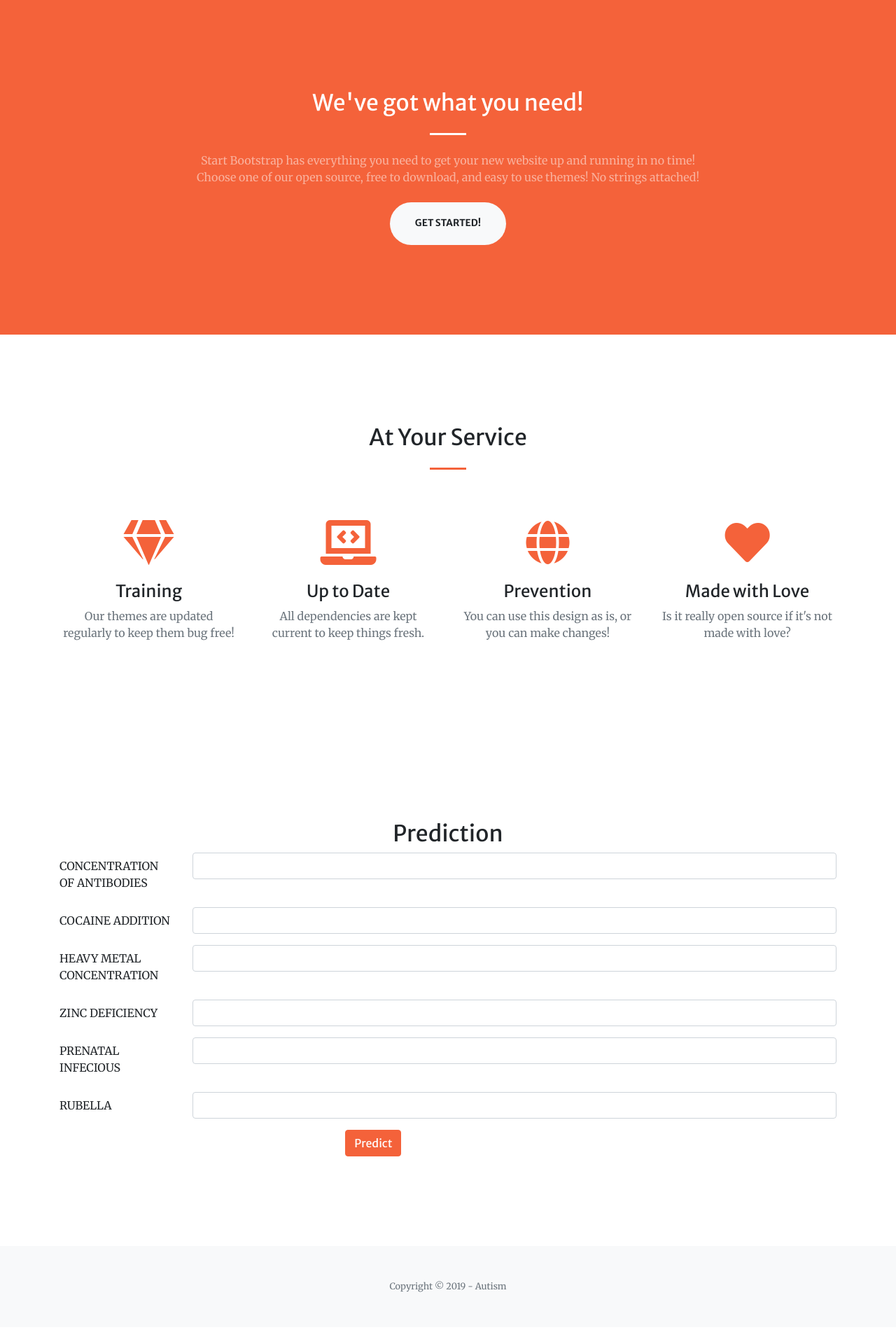
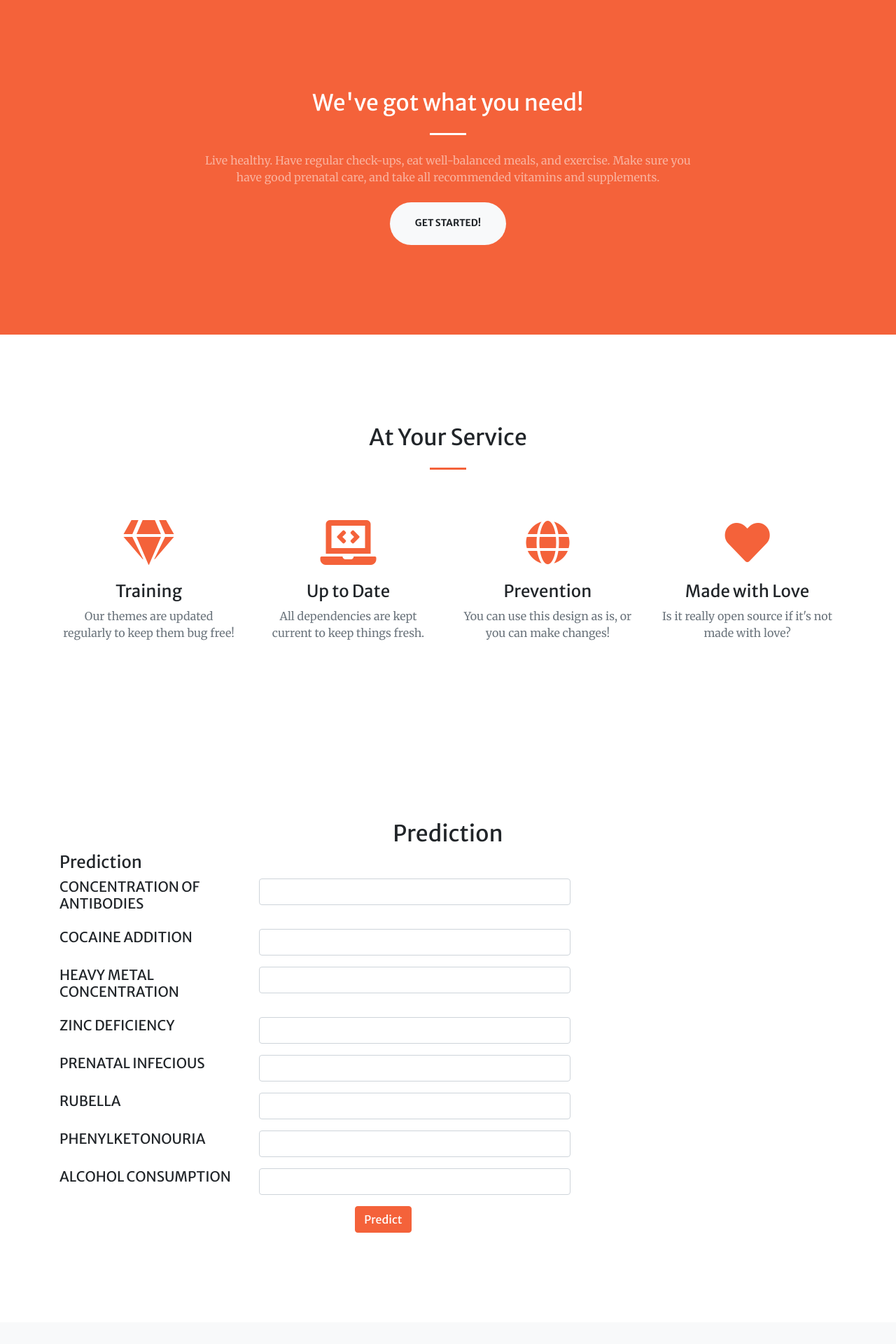
Before and after one commit to keerthivasan123/sairam_hackathon, a Django app: page / in a window 1280 px wide. Shown: the part 800-2720 px from the top of the page at 70% size. Before the commit the page ends 2646 px from the top, so only its background shows below. Run offline with Django 3.2, Linux system fonts and the light colour scheme; some libraries are stand-ins or nearby versions.

Commit message:
Templates added

```diff
--- a/autism/templates/autism/base.html
+++ b/autism/templates/autism/base.html
@@ -39,6 +39,9 @@
             </button>
             <div class="collapse navbar-collapse" id="navbarResponsive">
                 <ul class="navbar-nav ml-auto my-2 my-lg-0">
+                    <li class="nav-item">
+                       <a class="nav-link js-scroll-trigger" href="#home">Home</a>
+                  </li>
                     <li class="nav-item">
                         <a class="nav-link js-scroll-trigger" href="#about">About</a>
                     </li>
--- a/autism/templates/autism/home.html
+++ b/autism/templates/autism/home.html
@@ -12,9 +12,14 @@
                 <hr class="divider my-4">
             </div>
             <div class="col-lg-8 align-self-baseline">
-                <p class="text-white-75 font-weight-light mb-5">Diagnosing autism spectrum disorder (ASD) can be difficult, since there is no medical test, like a blood test, to diagnose the disorders. Doctors look at the child’s behavior and development to make a diagnosis.
+                <p class="text-white-75 font-weight-light mb-5">Diagnosing autism spectrum disorder (ASD) can be
+                    difficult, since there is no medical test, like a blood test, to diagnose the disorders. Doctors
+                    look at the child’s behavior and development to make a diagnosis.
 
-                        ASD can sometimes be detected at 18 months or younger. By age 2, a diagnosis by an experienced professional can be considered very reliable.[1] However, many children do not receive a final diagnosis until much older. This delay means that children with an ASD might not get the help they need.</p>
+                    ASD can sometimes be detected at 18 months or younger. By age 2, a diagnosis by an experienced
+                    professional can be considered very reliable. However, many children do not receive a final
+                    diagnosis until much older. This delay means that children with an ASD might not get the help they
+                    need.</p>
                 <a class="btn btn-primary btn-xl js-scroll-trigger" href="#about">Find Out More</a>
             </div>
         </div>
@@ -28,9 +33,10 @@
             <div class="col-lg-8 text-center">
                 <h2 class="text-white mt-0">We've got what you need!</h2>
                 <hr class="divider light my-4">
-                <p class="text-white-50 mb-4">Start Bootstrap has everything you need to get your new website up and
-                    running in no time! Choose one of our open source, free to download, and easy to use themes! No
-                    strings attached!</p>
+                <p class="text-white-50 mb-4">Live healthy. Have regular check-ups, eat well-balanced meals, and
+                    exercise. Make sure you have good prenatal care, and take all recommended vitamins and supplements.
+
+                </p>
                 <a class="btn btn-light btn-xl js-scroll-trigger" href="#services">Get Started!</a>
             </div>
         </div>
@@ -75,44 +81,59 @@
     </div>
 </section>
 <section class="page-section" id="predict">
-    <div class="container">
+    <div class="container justify-content-center">
         <h2 class="text-center mt-0">Prediction</h2>
-        <form>
+        <h4>Prediction</h4>
+
+        <form action="predicted" method="POST">
+            {% csrf_token %}
             <div class="form-group row">
-              <label for="inputEmail3" class="col-sm-2 col-form-label">CONCENTRATION OF ANTIBODIES</label>
-              <div class="col-sm-10">
-                <input type="text" class="form-control" id="inputEmail3" placeholder="">
+                <label for="type1" class="h5 mb-2 col-sm-3">CONCENTRATION OF ANTIBODIES</label>
+                <div class="col-sm-5">
+                    <input type="text" class="form-control" id="type1" name="type1">
                 </div>
             </div>
             <div class="form-group row">
-              <label for="inputPassword3" class="col-sm-2 col-form-label">COCAINE ADDITION</label>
-              <div class="col-sm-10">
-                <input type="text" class="form-control" id="inputPassword3" placeholder="">
+                <label for="type2" class="h5 mb-2 col-sm-3">COCAINE ADDITION</label>
+                <div class="col-sm-5">
+                    <input type="text" class="form-control" id="type2" name="type2">
                 </div>
             </div>
             <div class="form-group row">
-                <label for="inputPassword3" class="col-sm-2 col-form-label">HEAVY METAL CONCENTRATION</label>
-                <div class="col-sm-10">
-                  <input type="text" class="form-control" id="inputPassword3" placeholder="">
+                <label for="type3" class="h5 mb-2 col-sm-3">HEAVY METAL CONCENTRATION</label>
+                <div class="col-sm-5">
+                    <input type="text" class="form-control" id="type3" name="type3">
                 </div>
             </div>
             <div class="form-group row">
-                <label for="inputPassword3" class="col-sm-2 col-form-label">ZINC DEFICIENCY</label>
-                <div class="col-sm-10">
-                  <input type="text" class="form-control" id="inputPassword3" placeholder="">
+                <label for="type4" class="h5 mb-2 col-sm-3">ZINC DEFICIENCY</label>
+                <div class="col-sm-5">
+                    <input type="text" class="form-control" id="type4" name="type4">
                 </div>
             </div>
             <div class="form-group row">
-                <label for="inputPassword3" class="col-sm-2 col-form-label">PRENATAL INFECIOUS</label>
-                <div class="col-sm-10">
-                  <input type="text" class="form-control" id="inputPassword3" placeholder="">
+                <label for="type5" class="h5 mb-2 col-sm-3">PRENATAL INFECIOUS</label>
+                <div class="col-sm-5">
+                    <input type="text" class="form-control" id="type5" name="type5">
                 </div>
             </div>
             <div class="form-group row">
-                <label for="inputPassword3" class="col-sm-2 col-form-label">RUBELLA</label>
-                <div class="col-sm-10">
-                  <input type="text" class="form-control" id="inputPassword3" placeholder="">
+                <label for="type6" class="h5 mb-2 col-sm-3">RUBELLA</label>
+                <div class="col-sm-5">
+                    <input type="text" class="form-control" id="type6" name="type6">
                 </div>
+            </div>
+            <div class="form-group row">
+                <label for="type7" class="h5 mb-2 col-sm-3">PHENYLKETONOURIA</label>
+                <div class="col-sm-5">
+                    <input type="text" class="form-control" id="type7" name="type7">
+                </div>
+            </div>
+            <div class="form-group row">
+                <label for="type8" class="h5 mb-2 col-sm-3">ALCOHOL CONSUMPTION
+                </label>
+                <div class="col-sm-5">
+                    <input type="text" class="form-control" id="type8" name="type8">
                 </div>
             </div>
             <div style="text-align: center;">
```
Also changed, not shown: autism/templates/autism/predict.html (deleted, +0 -9 lines), autism/templates/autism/predicted.html (added, +90 -0 lines). Lines whose indentation alone changed are shown as unchanged.
